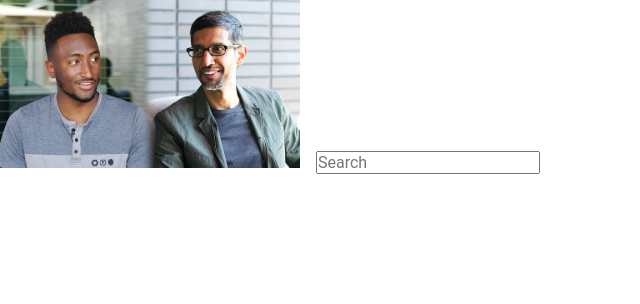
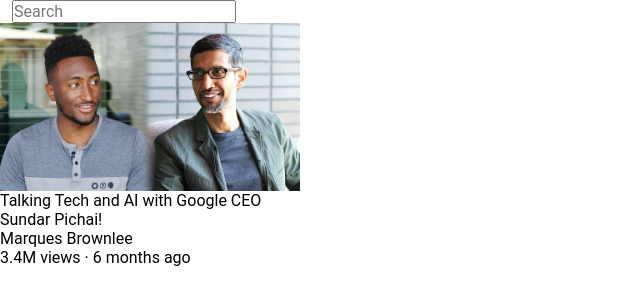
Before and after one commit to IgorCastilhos/SuperSimpleDev, a plain HTML site: page Project/youtube.html in a window 1280 px wide. Shown: the whole page, without its empty margins (0-640 px from the left). Drawn offline with Linux system fonts and the light colour scheme.

Commit message:
git commit -m "HCFC-3 Adding Lesson 8 exercises"

```diff
--- /dev/null
+++ b/Lesson_8/8a.css
@@ -0,0 +1,4 @@
+input {
+  display: block;
+  margin-bottom: 5px;
+}
--- /dev/null
+++ b/Lesson_8/8b.css
@@ -0,0 +1,5 @@
+p {
+  display: inline-block;
+  width: 200px;
+  vertical-align: middle;
+}
--- /dev/null
+++ b/Lesson_8/8c.css
@@ -0,0 +1,15 @@
+.search-bar {
+  border: none;
+  padding: 12px 16px;
+  font-size: 16px;
+  width: 500px;
+  border-radius: 30px;
+  box-shadow: 0px 1px 6px rgba(0, 0, 0, .2);
+}
+
+img {
+  display: block;
+  width: 200px;
+  margin-left: 150px;
+  margin-bottom: 10px;
+}
--- /dev/null
+++ b/Lesson_8/8d.css
@@ -0,0 +1,24 @@
+button {
+  background-color: rgb(57,117,233);
+  color: white;
+  border: none;
+  width: 500px;
+  font-size: 18px;
+  padding: 12px 80px;
+  border-radius: 8px;
+  display: block;
+  cursor: pointer;
+}
+
+input {
+  border: 1px  solid rgb(205,206,205);
+  font-size: 18px;
+  padding: 12px 12px 12px;
+  border-radius: 10px;
+  margin-bottom: 10px;
+}
+
+#email {
+  width: 470px;
+  display: block;
+}
--- /dev/null
+++ b/Lesson_8/8e.css
@@ -0,0 +1,40 @@
+* {
+  font-family: Arial;
+}
+
+.title {
+  font-size: 40px;
+  margin-bottom: 30px;
+}
+
+input {
+  display: block;
+  background-color: rgb(240,240,240);
+  border: none;
+  margin-bottom: 15px;
+  padding: 15px 20px;
+  font-size: 16px;
+  width: 400px;
+}
+
+.destination {
+  margin-bottom: 35px;
+}
+
+.request-button {
+  background-color: black;
+  color: white;
+  border: none;
+  padding: 15px 25px;
+  font-size: 16px;
+  cursor: pointer;
+  margin-right: 20px;
+}
+
+.schedule-button {
+  background-color: rgb(240,240,240);
+  border: none;
+  padding: 15px 25px;
+  font-size: 16px;
+  cursor: pointer;
+}
--- a/Project/style.css
+++ b/Project/style.css
@@ -6,6 +6,7 @@
 
 .thumbnail {
   width: 300px;
+  display: block;
 }
 
 .search-bar {
@@ -13,3 +14,7 @@
   margin-left: 12px;
   text-align: start;
 }
+
+.video-title {
+  width: 300px;
+}
--- a/Project/youtube.html
+++ b/Project/youtube.html
@@ -8,7 +8,17 @@
   <link rel="stylesheet" href="style.css">
 </head>
 <body>
+  <input class="search-bar" type="text" name="" id="" placeholder="Search">
   <img class="thumbnail" src="/thumbnails/thumbnail-1.webp" alt="thumbnail 1">
-  <input class="search-bar" type="text" name="" id="" placeholder="Search">
+
+  <p class="video-title">
+  Talking Tech and AI with Google CEO Sundar Pichai!
+  </p>
+  <p class="video-author">
+    Marques Brownlee
+  </p>
+  <p class="video-stats">
+    3.4M views &middot; 6 months ago
+  </p>
 </body>
 </html>
```
Also changed, not shown: Lesson_8/8a.html (added, +14 -0 lines), Lesson_8/8b.html (added, +15 -0 lines), Lesson_8/8c.html (added, +14 -0 lines), Lesson_8/8d.html (added, +16 -0 lines), Lesson_8/8e.html (added, +19 -0 lines), Lesson_8/Google.png (added).
